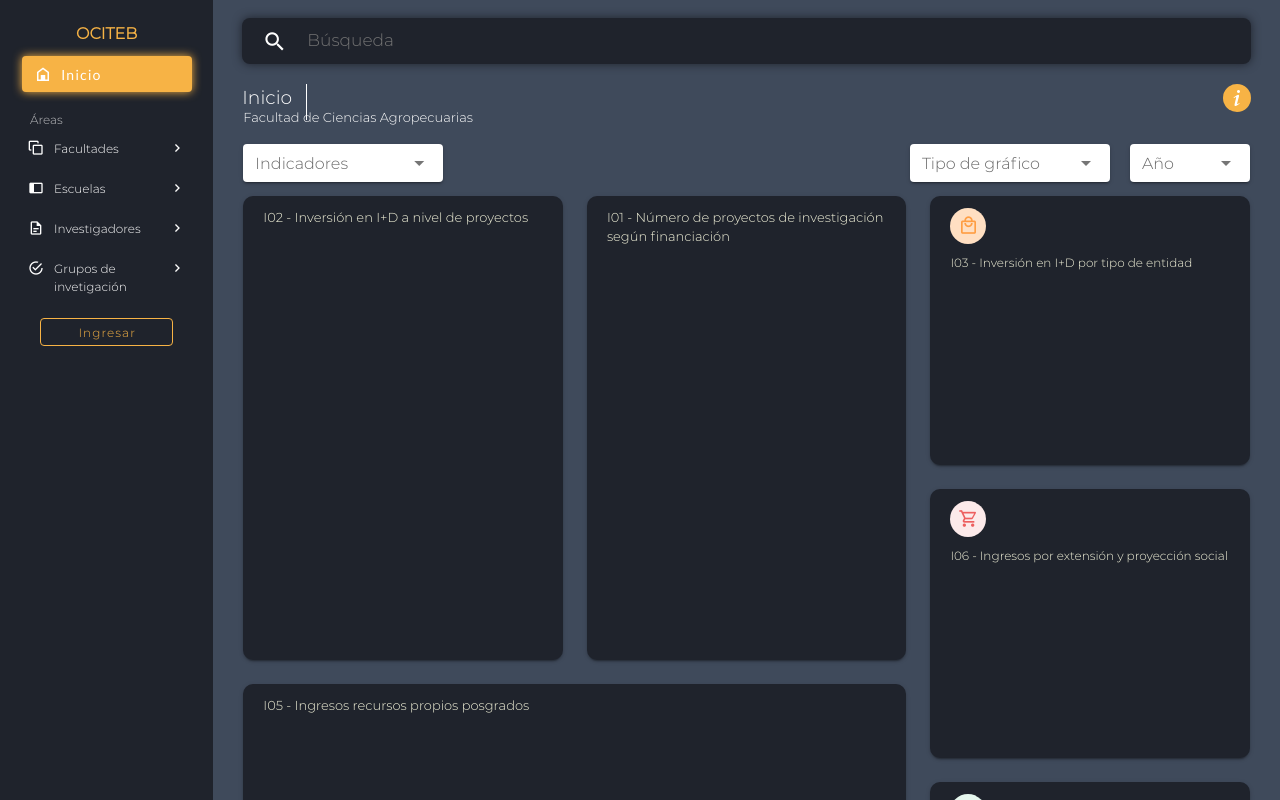
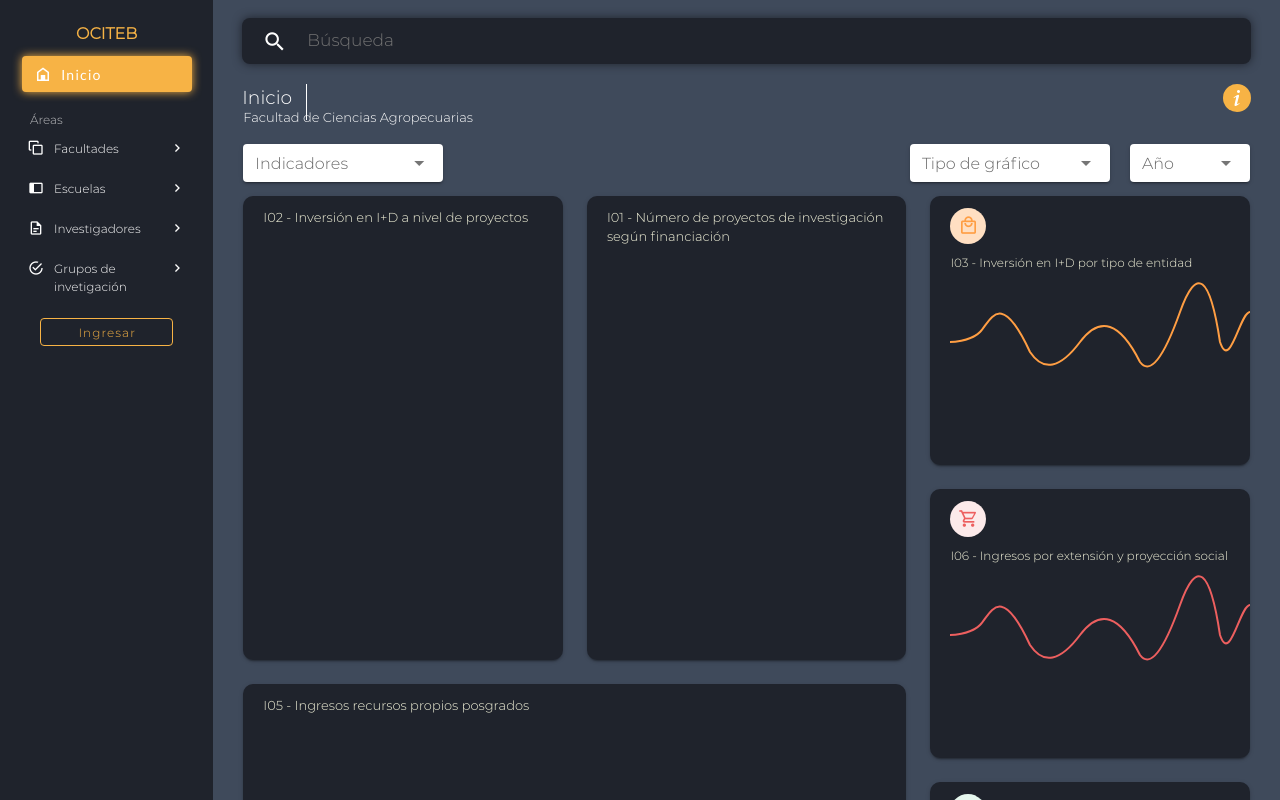
Before and after one commit to CamHM/OCITEB-App, a Vue app: page /#/faculties/1 in a window 1280 px wide. Built offline with nearby package versions, Linux system fonts and the light colour scheme.

Commit message:
Adición de miniaturas en tarjetas de panel de indicadores

```diff
--- a/src/components/faculty/Faculty.vue
+++ b/src/components/faculty/Faculty.vue
@@ -113,7 +113,8 @@
                     iconColor: '#2dcd7a',
                 },
                 faculties: [
-                    'Facultad de Ingenieria',
+                    'Facultad de Ingenieria' +
+                    '',
                     'Facultad de Ciencias Agropecuarias',
                     'Facultad de Ciencias',
                     'Facultad de Ciencias de la salud',
--- a/src/components/indicators/IndicatorCard.vue
+++ b/src/components/indicators/IndicatorCard.vue
@@ -5,6 +5,18 @@
                 <v-icon :color="item.iconColor" size="20px">{{item.icon}}</v-icon>
             </v-avatar>
             <p>{{item.title}}</p>
+            <svg height="100" width="300" :style="chartStyle">
+                <path d="
+                        M 0,60
+                        C 0,60 20,60 30,50
+                        S 50,5 80,70
+                        Q 100,100 130,60
+                        T 190,80
+                        Q 205,100 230,30
+                        T 270,60
+                        C 280,90 290,30 300,30
+                " />
+            </svg>
         </div>
         <div v-else class="normalCard">
             <p>{{item.title}}</p>
@@ -15,7 +27,12 @@
 <script>
     export default {
         name: "IndicatorCard",
-        props: ['item']
+        props: ['item'],
+        data () {
+            return {
+                chartStyle: `fill:none;stroke:${this.item.iconColor};stroke-width:2;stroke-linejoin:round;`
+            }
+        }
     }
 </script>
 
```
